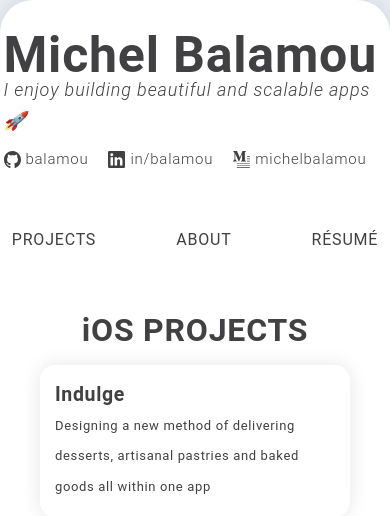
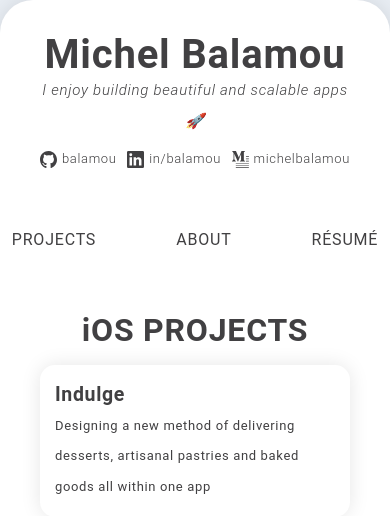
Before and after one commit to balamou/balamou.com, a PHP site: page / in a window 390 px wide. Shown: the top 516 px of the page. Run offline with PHP 8.4, Linux system fonts and the light colour scheme; some web fonts are replaced.

Commit message:
Fixed header for responsiveness

```diff
--- a/static/css/responsive-main.css
+++ b/static/css/responsive-main.css
@@ -1,3 +1,14 @@
+@media screen and (max-width: 1250px) {
+  header {
+    flex-direction: column;
+    margin-bottom: 20px;
+  }
+
+  header nav {
+    margin-top: 50px;
+  }
+}
+
 @media screen and (max-width: 1000px) {
   body {
     padding: 60px 10vh 0px 10vh;
@@ -6,15 +17,6 @@
 
   .footer-second {
     width: 45%;
-  }
-
-  header {
-    flex-direction: column;
-    margin-bottom: 20px;
-  }
-
-  header nav {
-    margin-top: 50px;
   }
 }
 
@@ -46,10 +48,25 @@
   }
 }
 
+/* ---------------------------- PHONE DEVICES ------------------------------- */
 @media screen and (max-width: 480px) {
-  .intro {
-     margin: 0px 30px;
-     margin-top: 30px;
+  header h1 {
+    font-size: 40px;
+    text-align: center;
+  }
+
+  .subtext {
+    font-size: 15px;
+    text-align: center;
+  }
+
+  .links {
+    justify-content:space-between;
+  }
+
+  .links div {
+    margin: 0px;
+    font-size: 13px;
   }
 
   .projects {
@@ -60,6 +77,7 @@
     width: 100%;
   }
 
+  /* FOOTER  */
   footer {
     margin: 50px 0px;
   }
```
